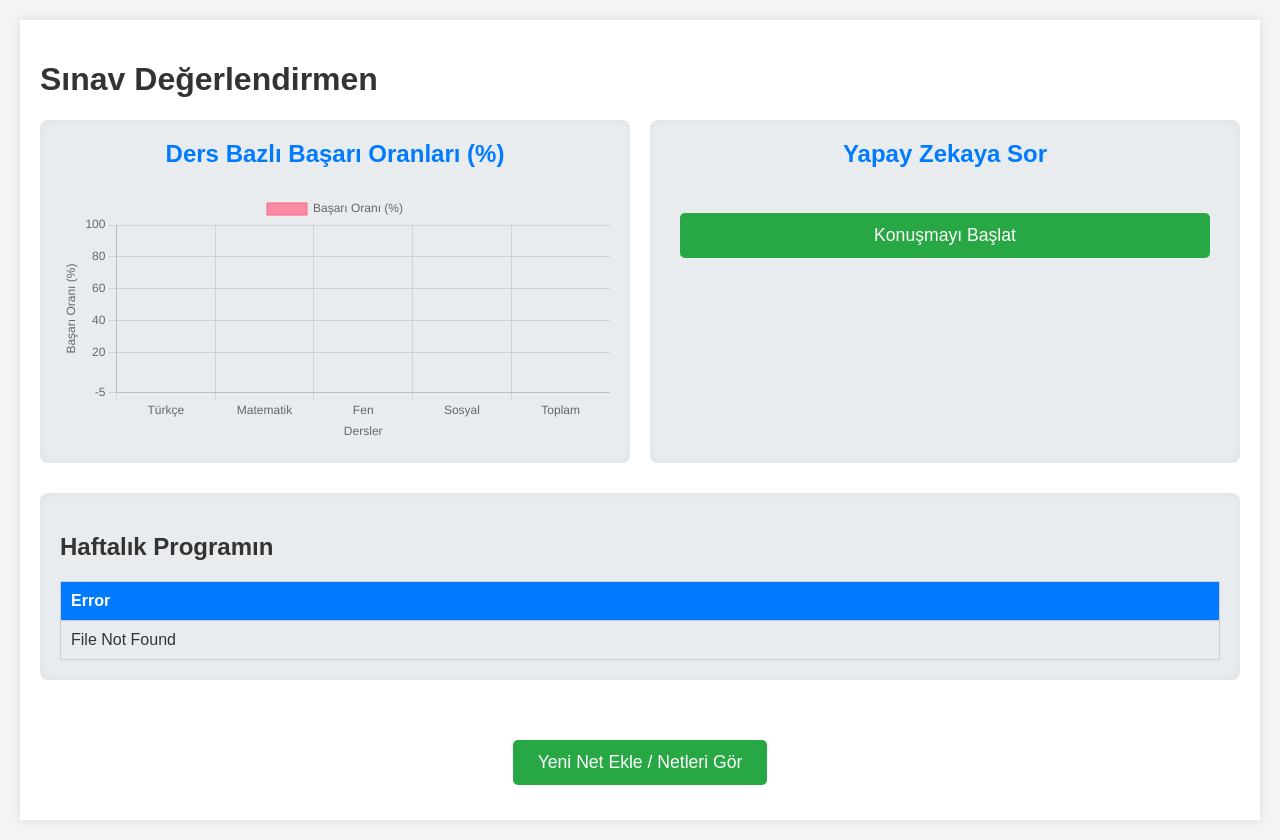
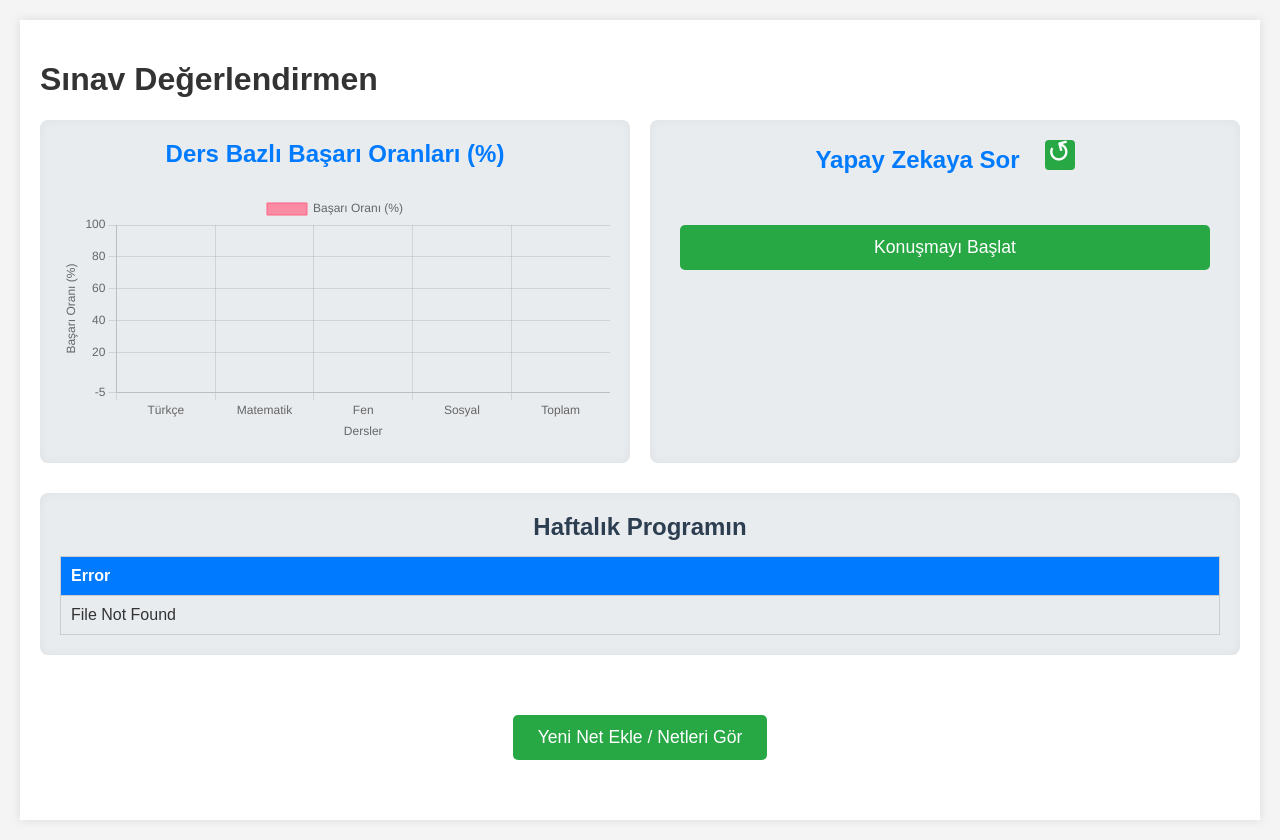
Before and after one commit to MyyTimes/BTK-Hackathon, a Flask app: page / in a window 1280 px wide. Run offline with Flask 3, Linux system fonts and the light colour scheme; parts of the project's set-up code (start-up, migrations or seed data) failed here and were passed over.

Commit message:
Add files via upload

```diff
--- a/app.py
+++ b/app.py
@@ -132,23 +132,15 @@
                            success_percentages=success_percentages,
                            table_headers=table_headers,
                            table_rows=table_rows)
-"""
-@app.route('/submit_data', methods=['POST'])
-def submit_data(): # Process the data from the 'input field' in main page
 
-    if request.method == 'POST':
-        user_input = request.form.get('user_input')
-        print(f"User input: {user_input}")
-        return f"Data is received: {user_input}"
-    return "Invalid request method."
-"""
-
+# ---------- CHAT ROUTER ----------
 @app.route('/send_chat_message', methods=['POST'])
 def send_chat_message():
     user_message = request.json.get('message') # Get message from JSON request
-    # For now, just echo the message back or send a static response
-    ai_response = connect_ai.aiAnswer(user_message)
-    return jsonify({'response': ai_response}) # Return JSON response
+
+    ai_response = connect_ai.aiAnswer(user_message) # Process the user message with AI
+
+    return jsonify({'response': ai_response}) # Return JSON response -> AI response
 
 # ---------- ADD SCORE ROUTER ----------
 @app.route('/add_net')
@@ -199,7 +191,8 @@
                            MAX_TURKCE_NET=MAX_TURKCE_QUESTIONS,
                            MAX_MATEMATIK_NET=MAX_MATEMATIK_QUESTIONS,
                            MAX_FEN_NET=MAX_FEN_QUESTIONS,
-                           MAX_SOCIAL_NET=MAX_SOCIAL_QUESTIONS)
+                           MAX_SOCIAL_NET=MAX_SOCIAL_QUESTIONS,
+                           MAX_TOTAL_NET=TOTAL_QUESTIONS)
 
 # ---------- PROCESS ADD NET ROUTER ----------
 @app.route('/process_add_net', methods=['POST'])
--- a/static/style.css
+++ b/static/style.css
@@ -26,6 +26,16 @@
     text-align: center;
     margin-bottom: 20px;
     position: relative;
+}
+
+h2 {
+    color: #2c3e50;
+    margin-top: 0;
+    margin-bottom: 15px;
+    display: flex;
+    align-items: center;
+    justify-content: center;
+    gap: 25px;
 }
 
 /* Genel input ve buton stilleri (hem index.html hem add_net.html için) */
@@ -345,3 +355,26 @@
         width: 100%;
     }
 }
+
+/* Sıfırlama Butonu Stili */
+.reset-chat-button {
+    background-color: #28a745;
+    color: white;
+    border: none;
+    border-radius: 4px;
+    width: 30px;
+    height: 30px;
+    font-size: 1.2em;
+    cursor: pointer;
+    display: inline-flex; /* Sembolü ortalamak için */
+    justify-content: center;
+    align-items: center;
+    transition: background-color 0.3s ease;
+}
+.reset-chat-button:hover {
+    background-color: #218838;
+}
+.reset-icon { /* Resetleme butonunun içindeki geri alma sembolü */
+    display: inline-block;
+    transform: rotate(-15deg) translateY(-3px);
+}
--- a/templates/index.html
+++ b/templates/index.html
@@ -20,9 +20,12 @@
             </div>
 
             <div class="flex-item input-section">
-                <h2>Yapay Zekaya Sor</h2>
+                <h2>Yapay Zekaya Sor
+                    <button id="resetChatBtn" class="reset-chat-button" title="Sohbeti Sıfırla">
+                        <span class="reset-icon">&#x21BA;</span>
+                    </button>
+                </h2>
                 <button id="startChatBtn" class="start-chat-button">Konuşmayı Başlat</button>
-
                 <div id="chatPanel" class="chat-container hidden">
                     <div class="chat-messages" id="chatMessages">
                         </div>
@@ -130,59 +133,65 @@
             }
         });
 
+
+        //------------------------------
+        //------------------------------
         // Sohbet İşlevselliği
+
+        // get from html - id
         const startChatBtn = document.getElementById('startChatBtn');
         const chatPanel = document.getElementById('chatPanel');
         const chatMessages = document.getElementById('chatMessages');
         const chatInput = document.getElementById('chatInput');
         const sendChatBtn = document.getElementById('sendChatBtn');
+        const resetChatBtn = document.getElementById('resetChatBtn');
 
         // Local Storage anahtarları
         const CHAT_PANEL_STATE_KEY = 'chatPanelOpen';
         const CHAT_HISTORY_KEY = 'chatHistory';
 
         // Sohbet panelinin durumunu ve geçmişini Local Storage'dan yükle
-        function loadChatState() {
+        function loadChatState()
+        {
             const isChatPanelOpen = localStorage.getItem(CHAT_PANEL_STATE_KEY) === 'true';
             const savedChatHistory = localStorage.getItem(CHAT_HISTORY_KEY);
 
-            if (isChatPanelOpen) {
+            if (isChatPanelOpen)
+            {
                 startChatBtn.classList.add('hidden');
                 chatPanel.classList.remove('hidden');
-                if (savedChatHistory) {
+
+                if (savedChatHistory)
+                {
                     chatMessages.innerHTML = savedChatHistory;
                     // Sohbeti en aşağı kaydır
                     chatMessages.scrollTop = chatMessages.scrollHeight;
-                } else {
+                }
+                else
+                {
                     // Geçmiş yoksa başlangıç mesajını göster
                     chatMessages.innerHTML = '<div class="chat-message ai">Merhaba! Size nasıl yardımcı olabilirim?</div>';
                 }
-            } else {
+            }
+            else
+            {
                 startChatBtn.classList.remove('hidden');
                 chatPanel.classList.add('hidden');
             }
         }
 
         // Sohbet panelinin durumunu ve geçmişini Local Storage'a kaydet
-        function saveChatState() {
+        function saveChatState()
+        {
             localStorage.setItem(CHAT_PANEL_STATE_KEY, !chatPanel.classList.contains('hidden'));
             localStorage.setItem(CHAT_HISTORY_KEY, chatMessages.innerHTML);
         }
 
-        // Konuşmayı Başlat butonuna tıklanınca sohbet panelini göster ve durumu kaydet
-        startChatBtn.addEventListener('click', () => {
-            startChatBtn.classList.add('hidden'); // Butonu gizle
-            chatPanel.classList.remove('hidden'); // Sohbet panelini göster
-            if (!localStorage.getItem(CHAT_HISTORY_KEY)) { // Eğer geçmiş yoksa başlangıç mesajını ekle
-                chatMessages.innerHTML = '<div class="chat-message ai">Merhaba! Size nasıl yardımcı olabilirim?</div>';
-            }
-            chatInput.focus(); // Input alanına odaklan
-            saveChatState(); // Durumu kaydet
-        });
+        // Mesaj gönderme fonksiyonu (Yapay zeka API çağrısı eklendi)
+        async function sendMessage()
+        { // Added 'async' keyword
+            const userMessage = chatInput.value.trim();
 
-        // Mesaj gönderme fonksiyonu (Yapay zeka API çağrısı eklendi)
-        async function sendMessage() { // Added 'async' keyword
-            const userMessage = chatInput.value.trim();
             if (userMessage === '') return; // Boş mesaj gönderme
 
             // Kullanıcının mesajını göster
@@ -200,19 +209,23 @@
             // Loading mesajı veya animasyonu eklenebilir
             const aiLoadingDiv = document.createElement('div');
             aiLoadingDiv.classList.add('chat-message', 'ai', 'loading-message'); // Add a loading class
-            aiLoadingDiv.textContent = 'Yapay zeka düşünüyor...';
+            aiLoadingDiv.textContent = 'Düşünüyorum...';
             chatMessages.appendChild(aiLoadingDiv);
             chatMessages.scrollTop = chatMessages.scrollHeight;
 
-            try {
+            try
+            {
                 // Flask uygulamasına mesajı gönder
-                const response = await fetch('/send_chat_message', {
-                    method: 'POST',
-                    headers: {
-                        'Content-Type': 'application/json'
-                    },
-                    body: JSON.stringify({ message: userMessage })
-                });
+                const response = await fetch('/send_chat_message',
+                    {
+                        method: 'POST',
+                        headers:
+                            {
+                                'Content-Type': 'application/json'
+                            },
+                        body: JSON.stringify({ message: userMessage })
+                    }
+                );
 
                 const data = await response.json(); // JSON yanıtı ayrıştır
                 const aiResponse = data.response; // Python'dan gelen yanıt
@@ -226,13 +239,15 @@
                 aiMessageDiv.textContent = aiResponse;
                 chatMessages.appendChild(aiMessageDiv);
 
-            } catch (error) {
+            }
+            catch (error)
+            {
                 console.error('Mesaj gönderilirken hata oluştu:', error);
                 // Hata durumunda loading mesajını kaldır ve hata mesajı göster
                 chatMessages.removeChild(aiLoadingDiv);
                 const errorMessageDiv = document.createElement('div');
                 errorMessageDiv.classList.add('chat-message', 'ai', 'error-message');
-                errorMessageDiv.textContent = 'Üzgünüm, mesajınız işlenirken bir hata oluştu.';
+                errorMessageDiv.textContent = 'Üzgünüm, mesajınızı anlayamadım.';
                 chatMessages.appendChild(errorMessageDiv);
             }
 
@@ -242,13 +257,51 @@
             saveChatState(); // Her mesaj gönderildiğinde durumu kaydet
         }
 
+        // BUTTON ACTIONS
+
+        resetChatBtn.addEventListener('click', () =>
+            {
+                // Kullanıcıdan emin olup olmadığını sor
+                if (confirm("Sohbetimiz sıfırlanacak. Devam etmek istiyor musunuz?"))
+                {
+                    // Local Storage'daki sohbet geçmişini temizle
+                    localStorage.removeItem(CHAT_HISTORY_KEY);
+                    // İsteğe bağlı: Sohbet panelinin açık/kapalı durumunu da sıfırla
+                    localStorage.removeItem(CHAT_PANEL_STATE_KEY);
+                    // Sayfayı yeniden yükle
+                    location.reload();
+                }
+            }
+        );
+
+        // Konuşmayı Başlat butonuna tıklanınca sohbet panelini göster ve durumu kaydet
+        startChatBtn.addEventListener('click', () =>
+            {
+                startChatBtn.classList.add('hidden'); // Butonu gizle
+                chatPanel.classList.remove('hidden'); // Sohbet panelini göster
+
+                if (!localStorage.getItem(CHAT_HISTORY_KEY)) // Eğer geçmiş yoksa başlangıç mesajını ekle   **************************************
+                {
+                    chatMessages.innerHTML = '<div class="chat-message ai">Merhaba! Size nasıl yardımcı olabilirim?</div>';
+                    // add first message to chat from AI
+                }
+
+                chatInput.focus(); // Input alanına odaklan
+                saveChatState(); // Durumu kaydet
+            }
+        );
+
         // Gönder butonuna tıklanınca veya Enter tuşuna basılınca mesaj gönder
         sendChatBtn.addEventListener('click', sendMessage);
-        chatInput.addEventListener('keypress', (event) => {
-            if (event.key === 'Enter') {
-                sendMessage();
+        chatInput.addEventListener('keypress',
+            (event) =>
+            {
+                if (event.key === 'Enter')
+                {
+                    sendMessage();
+                }
             }
-        });
+        );
 
         // Sayfa yüklendiğinde sohbet durumunu yükle
         document.addEventListener('DOMContentLoaded', loadChatState);
```
Also changed, not shown: templates/add_net.html (+9 -7 lines).
